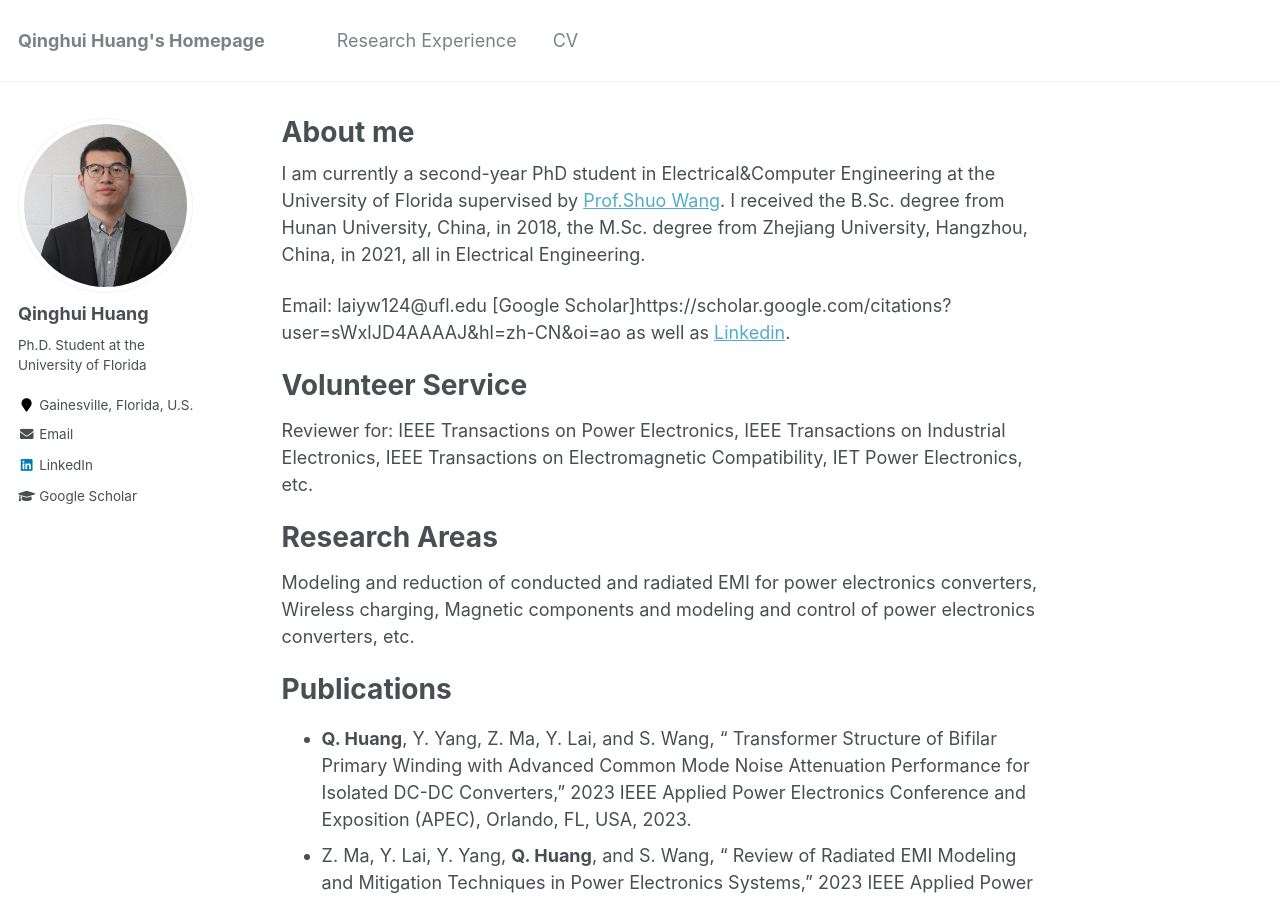
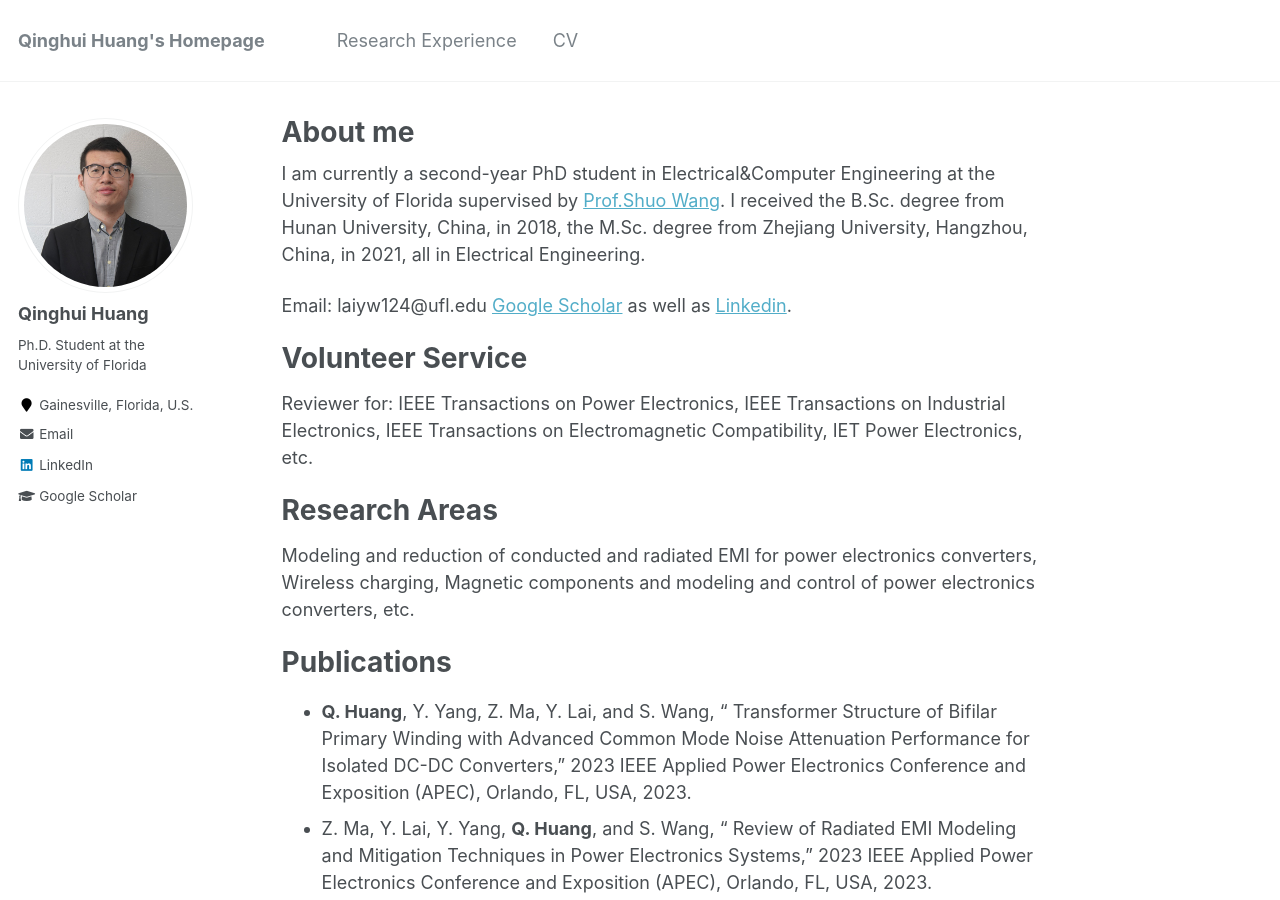
Before and after one commit to slionnnnnn/yanwenlai, a Jekyll site: the page built from _pages/about.md, in a window 1280 px wide and 900 px high. Built offline with Jekyll 4.4.1, drawn with Linux system fonts in a browser that asks for light colours; part of the change alters nothing that is shown.

Commit message:
Update about.md

```diff
--- a/_pages/about.md
+++ b/_pages/about.md
@@ -10,7 +10,7 @@ redirect_from:
 
 I am currently a second-year PhD student in Electrical&Computer Engineering at the University of Florida supervised by [Prof.Shuo Wang](https://peeprlgator.github.io/Shuo.Wang/index.html).  I received the B.Sc. degree from Hunan University, China, in 2018, the M.Sc. degree from Zhejiang University, Hangzhou, China, in 2021, all in Electrical Engineering.
 
-Email: laiyw124@ufl.edu [Google Scholar]https://scholar.google.com/citations?user=sWxlJD4AAAAJ&hl=zh-CN&oi=ao as well as [Linkedin](https://www.linkedin.com/in/yanwen-lai-741102140/).
+Email: laiyw124@ufl.edu [Google Scholar](https://scholar.google.com/citations?user=sWxlJD4AAAAJ&hl=en) as well as [Linkedin](https://www.linkedin.com/in/yanwen-lai-741102140/).
 
 Volunteer Service
 ======
```
